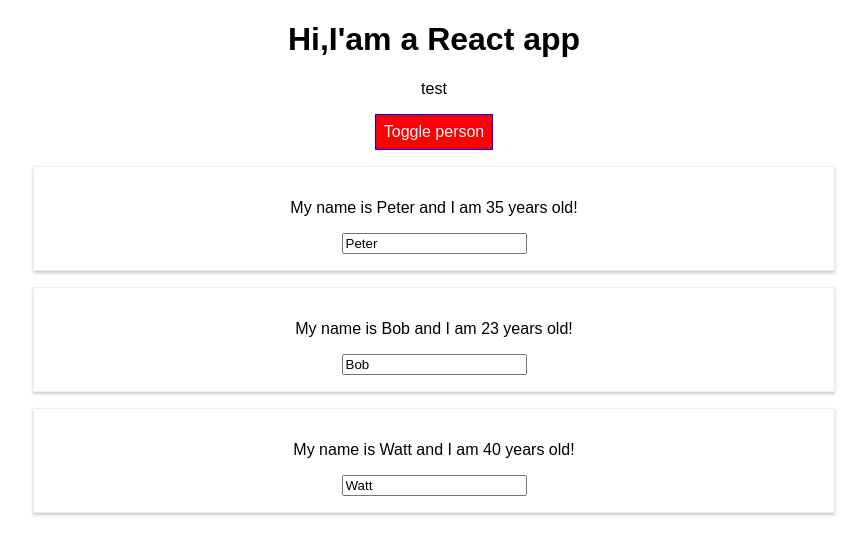
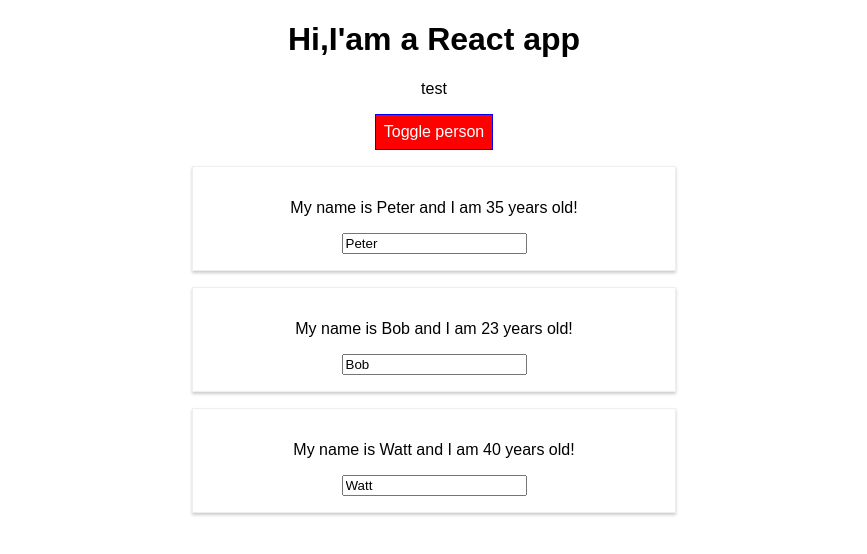
Before and after one commit to q7314568/react-complete-guide, a React (Create React App) app: page / in a window 1280 px wide. Both pictures are taken after a click on the button "Toggle person". Shown: the top 554 px of the page, without its empty margins (206-1073 px from the left). Built offline with nearby package versions, Linux system fonts and the light colour scheme.

Commit message:
利用Radium來設定@media

```diff
--- a/src/App.js
+++ b/src/App.js
@@ -1,34 +1,31 @@
 import React, { Component } from "react";
 import "./App.css";
 import Person from "./Person/Person";
-import Radium from "radium";
-
+import Radium, { StyleRoot } from "radium";
 
 class App extends Component {
   state = {
     persons: [
-      {id:"1", name: "Peter", age: 35 },
-      {id:"2", name: "Bob", age: 23 },
-      {id:"3", name: "Watt", age: 40 },
+      { id: "1", name: "Peter", age: 35 },
+      { id: "2", name: "Bob", age: 23 },
+      { id: "3", name: "Watt", age: 40 },
     ],
     showPersons: false,
   };
 
-  deletePersonHandler=(personIndex)=>{
+  deletePersonHandler = (personIndex) => {
     // const persons=this.state.persons.slice();
-    const persons=[...this.state.persons];//ES6 Spread array
-    persons.splice(personIndex,1);
-    this.setState({persons:persons});
+    const persons = [...this.state.persons]; //ES6 Spread array
+    persons.splice(personIndex, 1);
+    this.setState({ persons: persons });
+  };
 
-  }
-
-
-  nameChangeHandler = (event,index) => {
-    const persons=[...this.state.persons];
+  nameChangeHandler = (event, index) => {
+    const persons = [...this.state.persons];
     // persons.find(person=>person.id===index).name=event.target.value;
 
-    const personIndex=this.state.persons.findIndex(p=>p.id===index);
-    persons[personIndex].name=event.target.value;
+    const personIndex = this.state.persons.findIndex((p) => p.id === index);
+    persons[personIndex].name = event.target.value;
 
     // const person={...this.state.person[personIndex]};
 
@@ -37,7 +34,7 @@
     // persons[personIndex]=person;
 
     this.setState({
-      persons:persons,
+      persons: persons,
     });
   };
 
@@ -46,60 +43,64 @@
   };
 
   render() {
-    const style={
-      backgroundColor:"green",
-      color:"white",
-      font:"inherit",
-      border:"1px solid blue",
-      padding:"8px",
-      cursor:"pointer",
-      ":hover":{
-        backgroundColor:"lightgreen",
-        color:"black"
-      }
-    }
+    const style = {
+      backgroundColor: "green",
+      color: "white",
+      font: "inherit",
+      border: "1px solid blue",
+      padding: "8px",
+      cursor: "pointer",
+      ":hover": {
+        backgroundColor: "lightgreen",
+        color: "black",
+      },
+    };
 
     let persons = null;
 
     if (this.state.showPersons) {
       persons = (
         <div>
-          {this.state.persons.map((person,index)=>{
-            return <Person
-            click={()=>this.deletePersonHandler(index)}
+          {this.state.persons.map((person, index) => {
+            return (
+              <Person
+                click={() => this.deletePersonHandler(index)}
                 name={person.name}
                 age={person.age}
                 key={person.id}
-            changed={(event=>this.nameChangeHandler(event,person.id))}
+                changed={(event) => this.nameChangeHandler(event, person.id)}
               />
+            );
           })}
         </div>
       );
-      style.backgroundColor="red";
-      style[":hover"]={
-        backgroundColor:"salmon",
-        color:"black"
-      }
+      style.backgroundColor = "red";
+      style[":hover"] = {
+        backgroundColor: "salmon",
+        color: "black",
+      };
     }
 
-    const classes=[];
+    const classes = [];
 
-    if(this.state.persons.length <=2){
+    if (this.state.persons.length <= 2) {
       classes.push("red");
     }
-    if (this.state.persons.length <=1) {
+    if (this.state.persons.length <= 1) {
       classes.push("bold");
     }
 
     return (
+      <StyleRoot>
         <div className="App">
           <h1>Hi,I'am a React app</h1>
           <p className={classes.join(" ")}>test</p>
-        <button
-        style={style}
-        onClick={this.togglePersonsHandler}>Toggle person</button>
+          <button style={style} onClick={this.togglePersonsHandler}>
+            Toggle person
+          </button>
           {persons}
         </div>
+      </StyleRoot>
     );
   }
 }
--- a/src/Person/Person.js
+++ b/src/Person/Person.js
@@ -4,9 +4,14 @@
 
 
 const person =(props)=>{
+    const style={
+        '@media(min-width:500px)':{
+            width:'450px'
+        }
+    };
     // console.log(props);
     return (
-    <div className="Person">
+    <div className="Person" style={style}>
         <p >{props.children}</p>
         <p onClick={props.click}>My name is {props.name} and I am {props.age} years old!</p>
         <input type="text" onChange={props.changed} value={props.name}></input>
```
Also changed, not shown: src/Person/Person.css (+7 -1 lines). Lines whose indentation alone changed are shown as unchanged.
